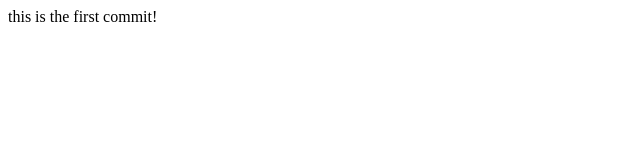
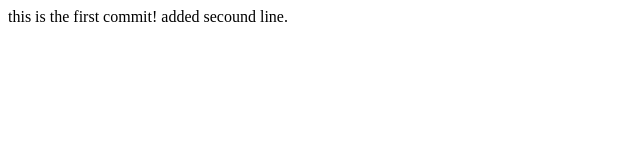
Before and after one commit to AndreyAdmin/november-test-home, a plain HTML site: page index.html in a window 1280 px wide. Shown: the whole page, without its empty margins (0-640 px from the left). Drawn offline with Linux system fonts and the light colour scheme.

Commit message:
added secound line

```diff
--- a/index.html
+++ b/index.html
@@ -7,6 +7,7 @@
 <body>
 
 	this is the first commit!
+	added secound line.
 
 </body>
 </html>
```
